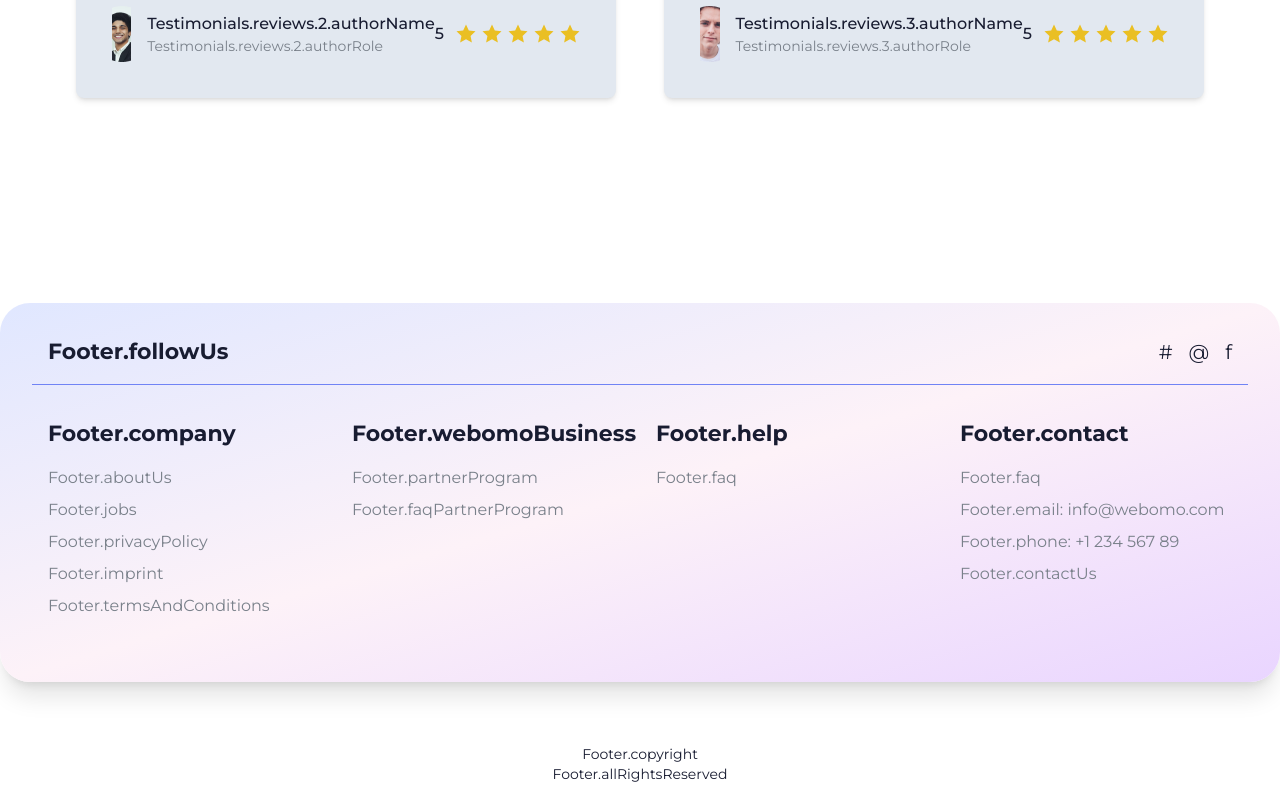
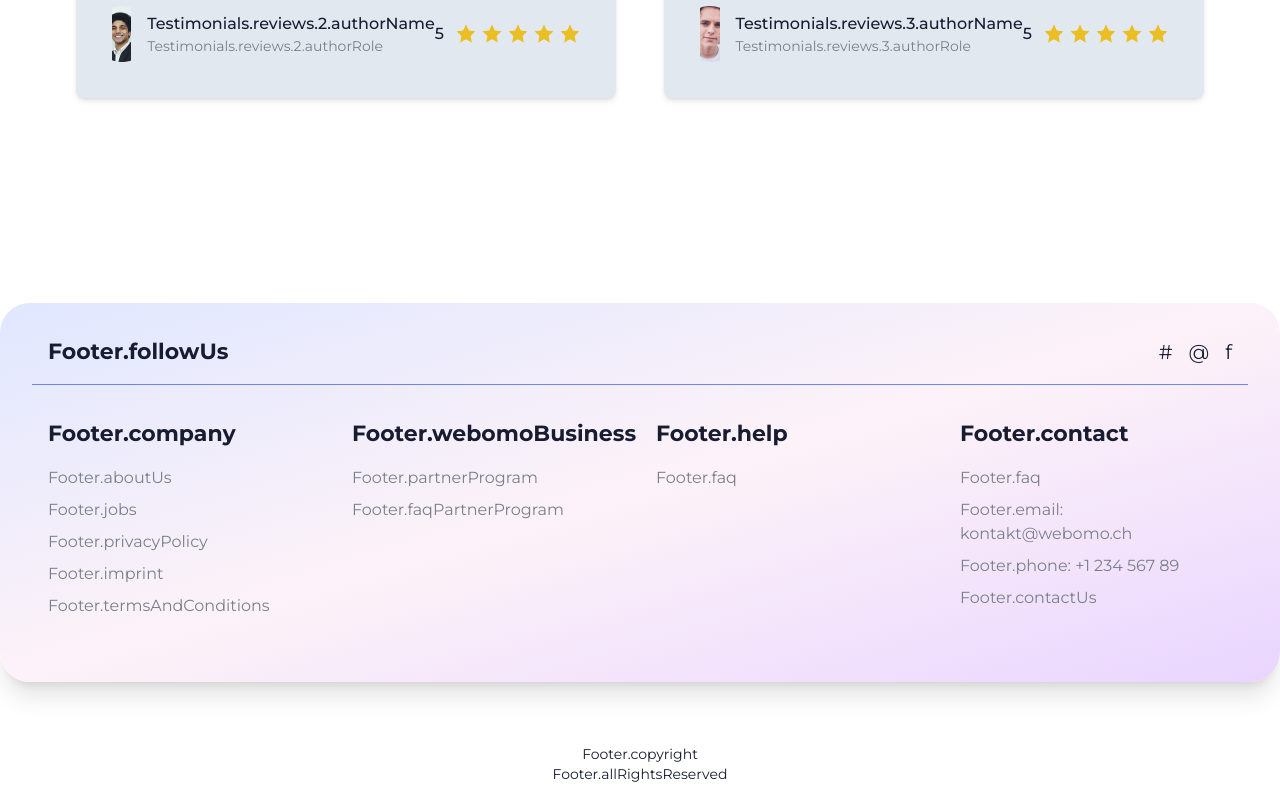
Before and after one commit to dawidglap/demo-webomo, a Next.js app: page /leistungen in a window 1280 px wide. Shown: the part 4638-5438 px from the top of the page. Built offline with nearby package versions, Linux system fonts and the light colour scheme; no server answers.

Commit message:
updated mail footer

```diff
--- a/src/components/Footer/index.tsx
+++ b/src/components/Footer/index.tsx
@@ -107,10 +107,10 @@ const Footer = () => {
                   <li>
                     {t("email")}:{" "}
                     <a
-                      href="mailto:info@webomo.com"
+                      href="mailto:kontakt@webomo.ch"
                       className="hover:text-primary"
                     >
-                      info@webomo.com
+                      kontakt@webomo.ch
                     </a>
                   </li>
                   <li>
```
Also changed, not shown: public/images/screens/screen-test.png (added).
